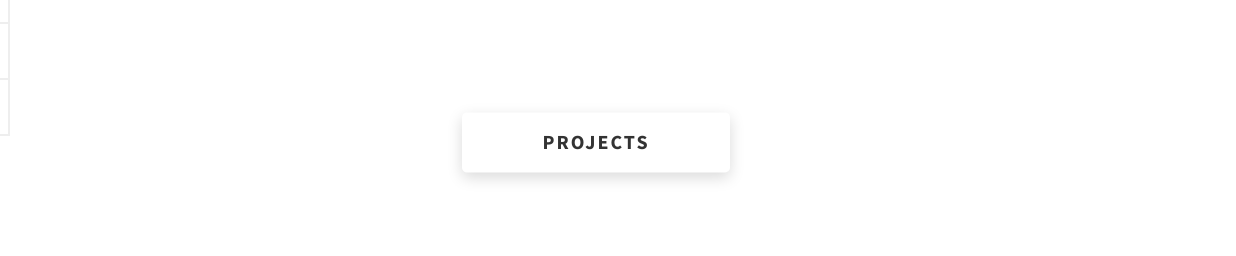
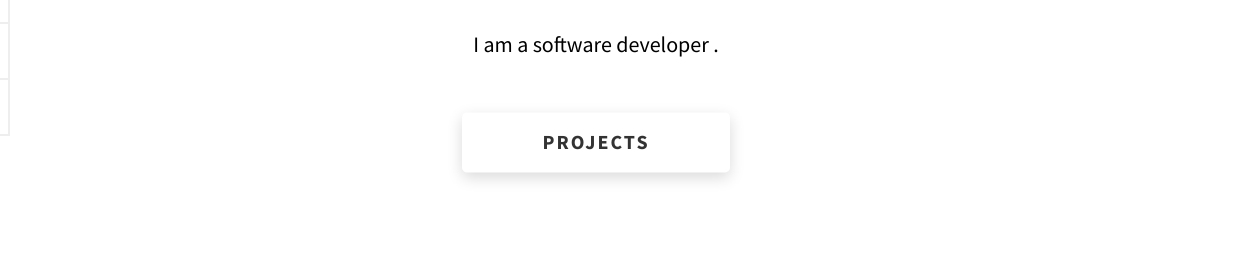
Before and after one commit to Jeewan99/Jiban, a website: page index.html in a window 1280 px wide. Shown: the part 405-661 px from the top of the page, 44-1280 px from the left. Drawn offline with Linux system fonts and the light colour scheme.

Commit message:
Update index.html

```diff
--- a/index.html
+++ b/index.html
@@ -109,7 +109,7 @@
       <div class="home-hero__content">
         <h1 class="heading-primary">Hey, My name is Jiban Tajpuriya </h1>
         <div class="home-hero__info">
-          <p class="text-primary">
+          <p class="text-primary" style="color: Black">
            I am a  software developer .
 
           </p>
```
